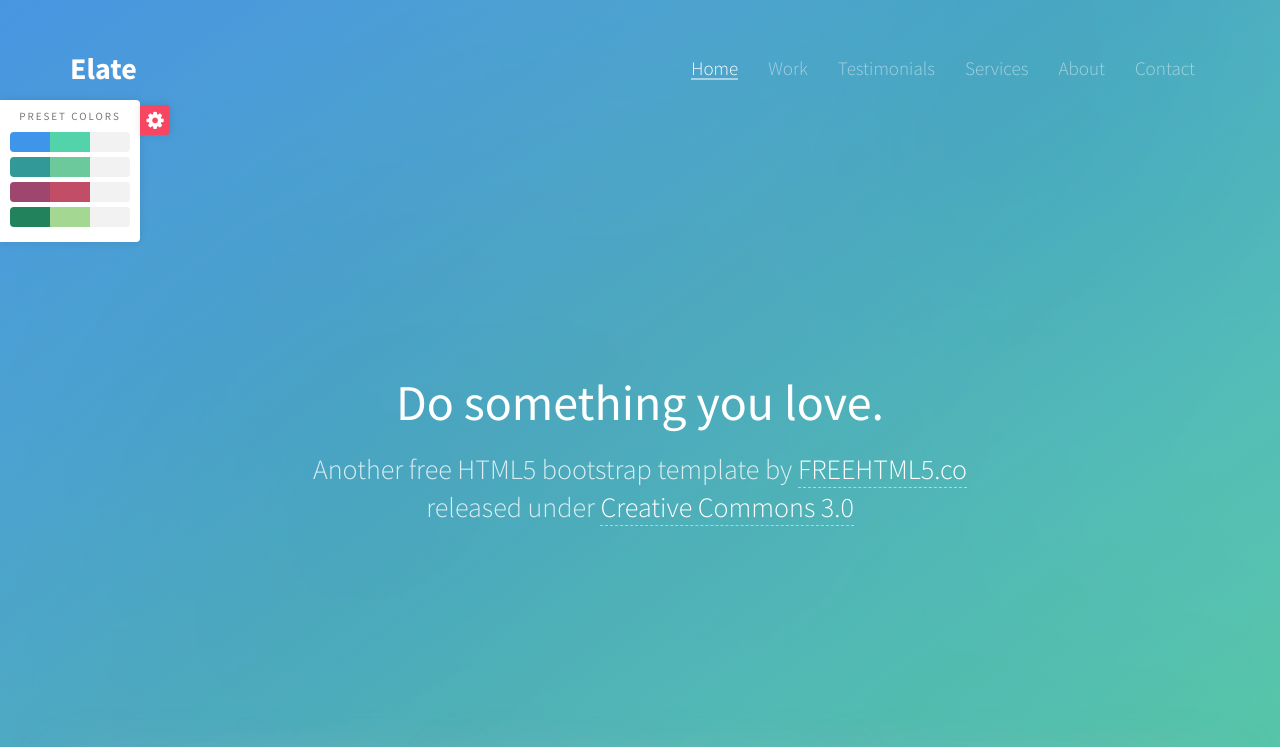
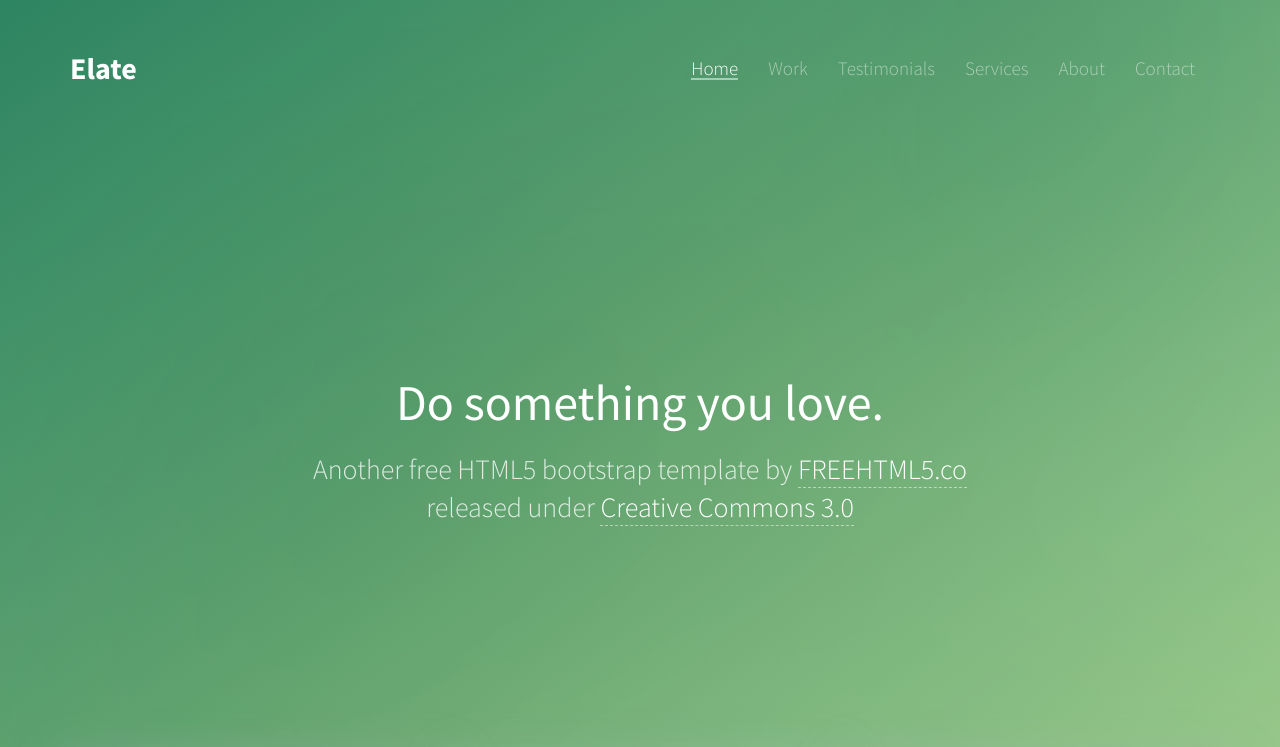
Before and after one commit to newtist/newtist.github.io, a plain HTML site: page index.html in a window 1280 px wide. Shown: the top 747 px of the page. Drawn offline with Linux system fonts and the light colour scheme; some packages are replaced by stand-ins of ours; no server answers; files whose address does not match are found by name.

Commit message:
Update index.html

```diff
--- a/index.html
+++ b/index.html
@@ -67,114 +67,7 @@
 	7. green.css
 
 	-->
-	<link rel="stylesheet" href="css/style.css">
-
-
-	<style>
-	/* For demo purpose only */
-
-	/* For Demo Purposes Only ( You can delete this anytime :-) */
-	#colour-variations {
-		padding: 10px;
-		-webkit-transition: 0.5s;
-	  	-o-transition: 0.5s;
-	  	transition: 0.5s;
-		width: 140px;
-		position: fixed;
-		left: 0;
-		top: 100px;
-		z-index: 999999;
-		background: #fff;
-		/*border-radius: 4px;*/
-		border-top-right-radius: 4px;
-		border-bottom-right-radius: 4px;
-		-webkit-box-shadow: 0 0 9px 0 rgba(0,0,0,.1);
-		-moz-box-shadow: 0 0 9px 0 rgba(0,0,0,.1);
-		-ms-box-shadow: 0 0 9px 0 rgba(0,0,0,.1);
-		box-shadow: 0 0 9px 0 rgba(0,0,0,.1);
-	}
-	#colour-variations.sleep {
-		margin-left: -140px;
-	}
-	#colour-variations h3 {
-		text-align: center;;
-		font-size: 11px;
-		letter-spacing: 2px;
-		text-transform: uppercase;
-		color: #777;
-		margin: 0 0 10px 0;
-		padding: 0;;
-	}
-	#colour-variations ul,
-	#colour-variations ul li {
-		padding: 0;
-		margin: 0;
-	}
-	#colour-variations li {
-		list-style: none;
-		display: block;
-		margin-bottom: 5px!important;
-		float: left;
-		width: 100%;
-	}
-	#colour-variations li a {
-		width: 100%;
-		position: relative;
-		display: block;
-		overflow: hidden;
-		-webkit-border-radius: 4px;
-		-moz-border-radius: 4px;
-		-ms-border-radius: 4px;
-		border-radius: 4px;
-		-webkit-transition: 0.4s;
-		-o-transition: 0.4s;
-		transition: 0.4s;
-	}
-	#colour-variations li a:hover {
-	  	opacity: .9;
-	}
-	#colour-variations li a > span {
-		width: 33.33%;
-		height: 20px;
-		float: left;
-		display: -moz-inline-stack;
-		display: inline-block;
-		zoom: 1;
-		*display: inline;
-	}
-
-
-	.option-toggle {
-		position: absolute;
-		right: 0;
-		top: 0;
-		margin-top: 5px;
-		margin-right: -30px;
-		width: 30px;
-		height: 30px;
-		background: #f64662;
-		text-align: center;
-		border-top-right-radius: 4px;
-		border-bottom-right-radius: 4px;
-		color: #fff;
-		cursor: pointer;
-		-webkit-box-shadow: 0 0 9px 0 rgba(0,0,0,.1);
-		-moz-box-shadow: 0 0 9px 0 rgba(0,0,0,.1);
-		-ms-box-shadow: 0 0 9px 0 rgba(0,0,0,.1);
-		box-shadow: 0 0 9px 0 rgba(0,0,0,.1);
-	}
-	.option-toggle i {
-		top: 2px;
-		position: relative;
-	}
-	.option-toggle:hover, .option-toggle:focus, .option-toggle:active {
-		color:  #fff;
-		text-decoration: none;
-		outline: none;
-	}
-	</style>
-	<!-- End demo purposes only -->
-
+	<link rel="stylesheet" href="css/style4.css">
 
 	<!-- Modernizr JS -->
 	<script src="js/modernizr-2.6.2.min.js"></script>
@@ -659,45 +552,6 @@
 	</footer>
 
 
-	<!-- For demo purposes Only ( You may delete this anytime :-) -->
-	<div id="colour-variations">
-		<a class="option-toggle"><i class="icon-gear"></i></a>
-		<h3>Preset Colors</h3>
-		<ul>
-			<li>
-				<a href="javascript: void(0);" data-theme="style">
-					<span style="background: #3f95ea;"></span>
-					<span style="background: #52d3aa;"></span>
-					<span style="background: #f2f2f2;"></span>
-				</a>
-			</li>
-			<li>
-				<a href="javascript: void(0);" data-theme="style2">
-					<span style="background: #329998;"></span>
-					<span style="background: #6cc99c;"></span>
-					<span style="background: #f2f2f2;"></span>
-				</a>
-			</li>
-			<li>
-				<a href="javascript: void(0);" data-theme="style3">
-					<span style="background: #9f466e;"></span>
-					<span style="background: #c24d67;"></span>
-					<span style="background: #f2f2f2;"></span>
-				</a>
-			</li>
-			<li>
-				<a href="javascript: void(0);" data-theme="style4">
-					<span style="background: #21825C;"></span>
-					<span style="background: #A4D792;"></span>
-					<span style="background: #f2f2f2;"></span>
-				</a>
-			</li>
-
-		</ul>
-	</div>
-	<!-- End demo purposes only -->
-
-
 	<!-- jQuery -->
 	<script src="js/jquery.min.js"></script>
 	<!-- jQuery Easing -->
```
